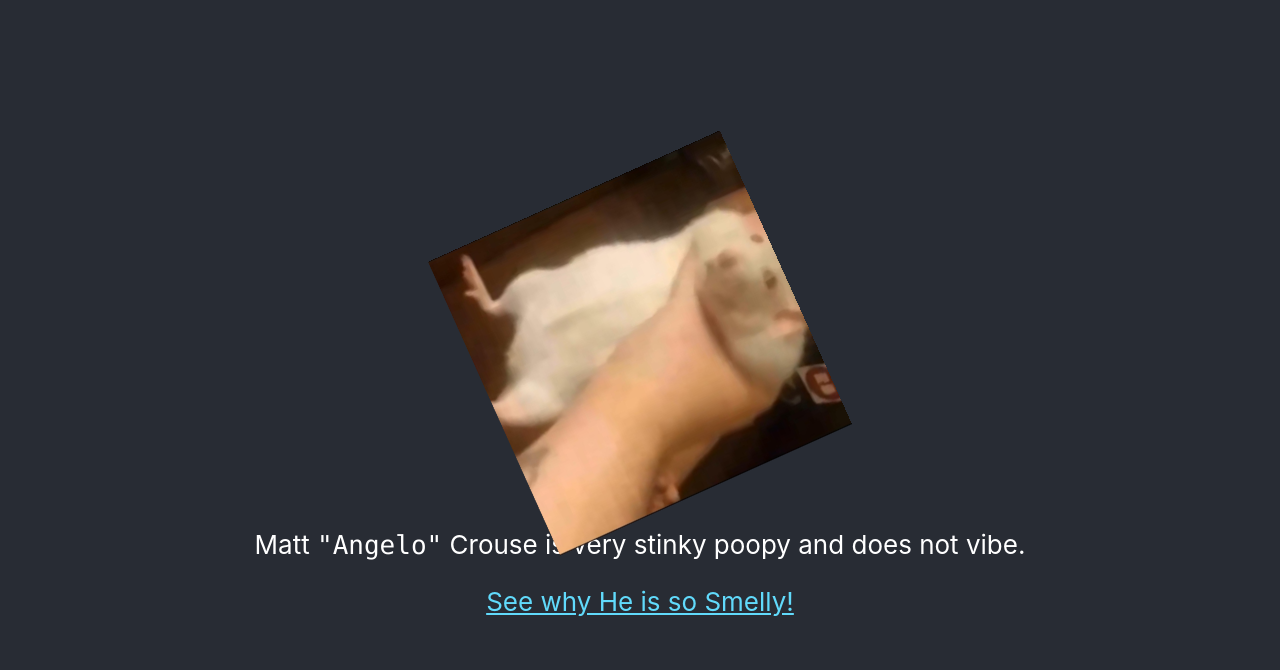
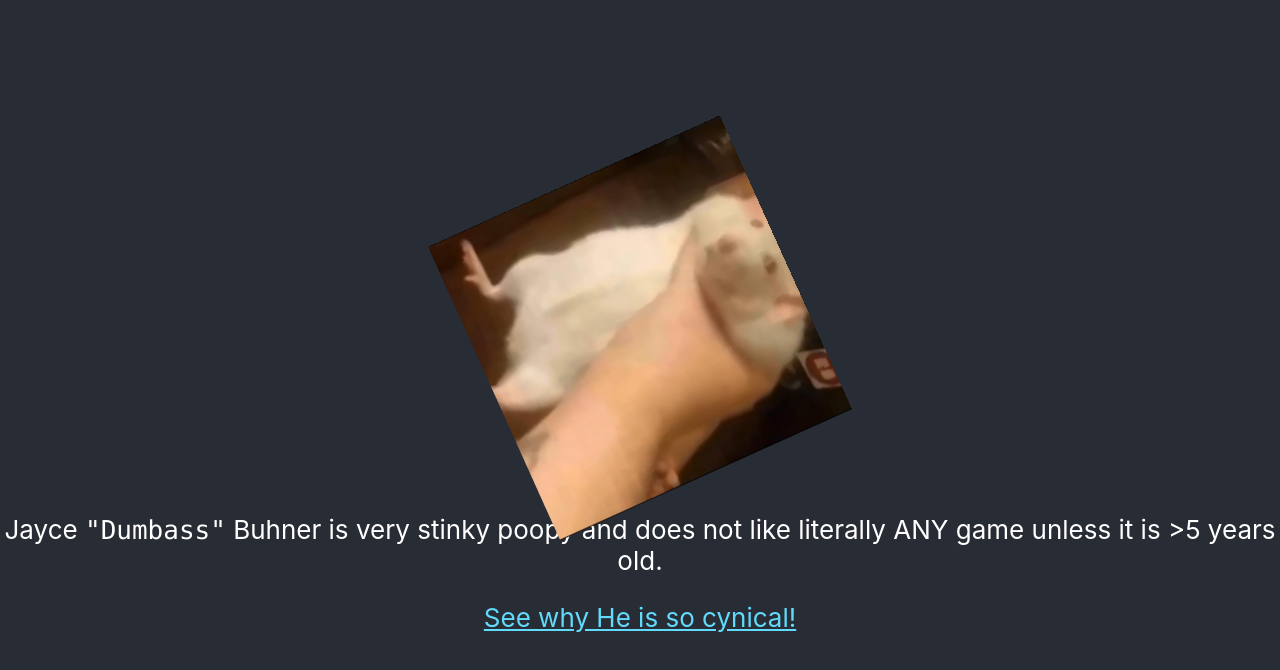
Before and after one commit to Choheron/Choheron.github.io, a React (Create React App) app in the folder choheron.github.io/: page / in a window 1280 px wide. Shown: the top 670 px of the page. Built offline with nearby package versions, Linux system fonts and the light colour scheme.

Commit message:
More Joke

```diff
--- a/choheron.github.io/src/App.js
+++ b/choheron.github.io/src/App.js
@@ -7,7 +7,7 @@ function App() {
       <header className="App-header">
         <img src={logo} className="App-logo" alt="logo" />
         <p>
-          Matt <code>"Angelo"</code> Crouse is very stinky poopy and does not vibe.
+          Jayce <code>"Dumbass"</code> Buhner is very stinky poopy and does not like literally ANY game unless it is &gt;5 years old.
         </p>
         <a
           className="App-link"
@@ -15,7 +15,7 @@ function App() {
           target="_blank"
           rel="noopener noreferrer"
         >
-          See why He is so Smelly!
+          See why He is so cynical!
         </a>
       </header>
     </div>
```
